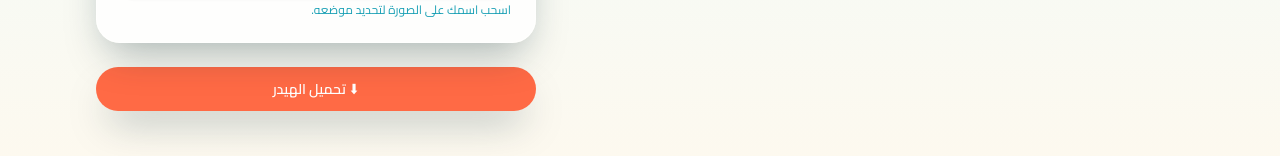
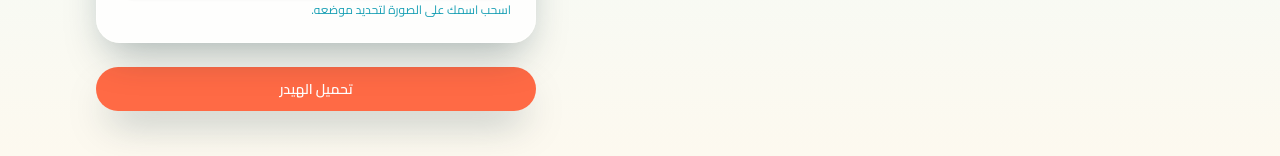
Before and after one commit to vleadr/FAN, a React (Vite) app: page /header in a window 1280 px wide. Shown: the part 653-809 px from the top of the page. Built offline with nearby package versions, Linux system fonts and the light colour scheme.

Commit message:
Update generator pages layout and options

```diff
--- a/src/pages/HeaderGeneratorPage.tsx
+++ b/src/pages/HeaderGeneratorPage.tsx
@@ -77,7 +77,7 @@ export function HeaderGeneratorPage() {
             onClick={handleDownload}
             disabled={isDownloading}
           >
-            {isDownloading ? "جارِ التحضير…" : "⬇ تحميل الهيدر"}
+            {isDownloading ? "جارِ التحضير…" : "تحميل الهيدر"}
           </Button>
         </div>
       </main>
--- a/src/pages/PfpGeneratorPage.tsx
+++ b/src/pages/PfpGeneratorPage.tsx
@@ -101,7 +101,7 @@ export function PfpGeneratorPage() {
           onClick={handleDownload}
           disabled={isDownloading || !photoUrl}
         >
-          {isDownloading ? "جارِ التحضير…" : "⬇ تحميل الصورة الشخصية"}
+          {isDownloading ? "جارِ التحضير…" : "تحميل الصورة الشخصية"}
         </Button>
       </main>
     </div>
```
